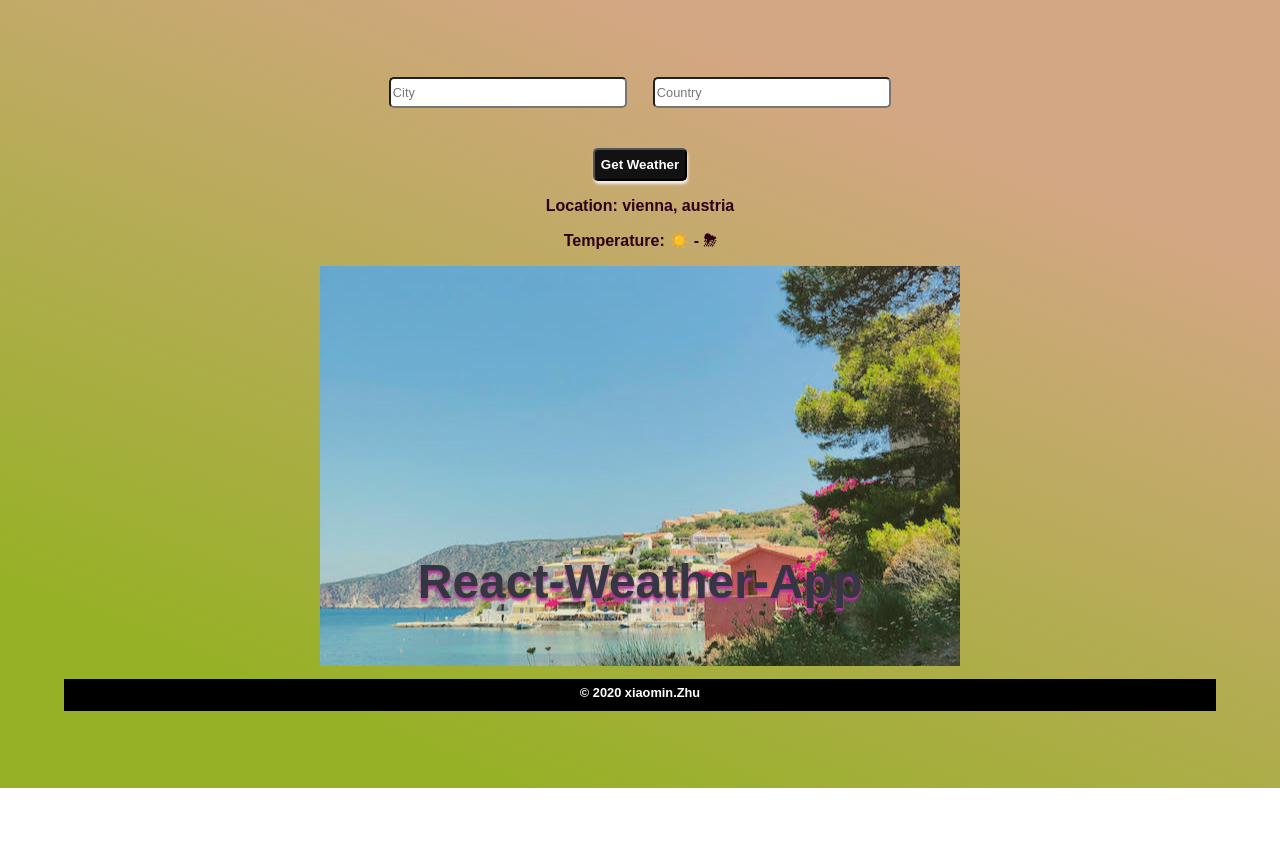
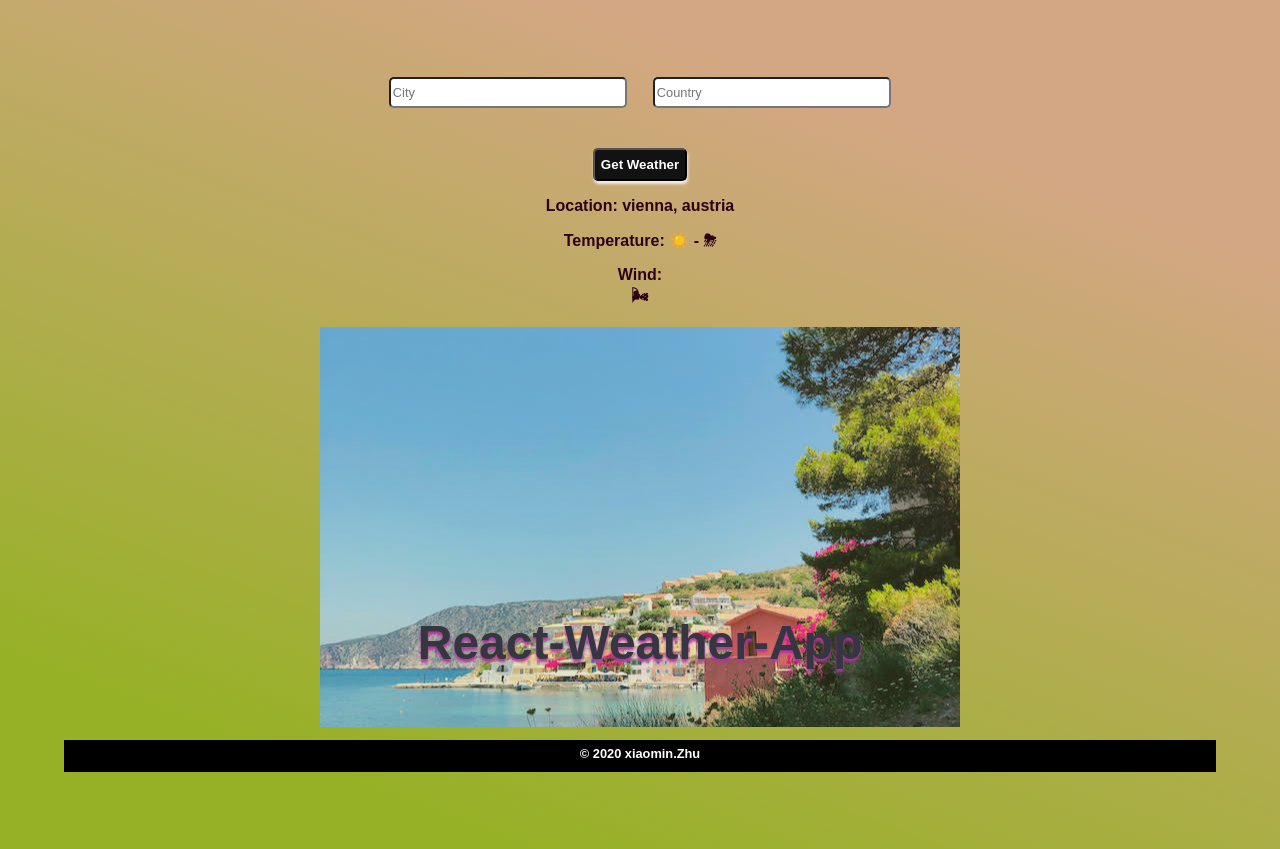
Before and after one commit to xiaominzhu88/react-weather-app, a React (Create React App) app: page / in a window 1280 px wide. Before the commit the page ends 800 px from the top, so only its background shows below. Built offline with nearby package versions, Linux system fonts and the light colour scheme; no server answers.

Commit message:
Added Wind status

```diff
--- a/src/App.js
+++ b/src/App.js
@@ -8,6 +8,7 @@ export default function App() {
   const [temperature, setTemperature] = useState('☀️ - ⛈');
   const [description, setDescription] = useState('');
   const [error, setError] = useState('');
+  const [wind, setWind] = useState('🌬');
 
   const api_key = process.env.REACT_APP_SECRET_CODE;
   // fetch the url to get city,country,temp,description
@@ -24,7 +25,7 @@ export default function App() {
     fetch(weatherURL)
       .then((res) => res.json())
       .then((data) => {
-        //console.log(data.main);
+        console.log(data);
         //log out: {temp: 281.05, feels_like: 277.33,temp....}
         //console.log(data.main.temp);
 
@@ -38,6 +39,8 @@ export default function App() {
           setCity(data.name);
           setCountry(data.sys.country);
           setDescription(data.weather[0].description);
+          setWind(`deg: ${data.wind.deg} ~ speed: ${data.wind.speed}`);
+
           setError('');
         } else {
           setError('Please complete your search...');
@@ -47,6 +50,7 @@ export default function App() {
         alert('Please check your input City/Country');
       });
   };
+  console.log(wind);
 
   return (
     <div className="App">
@@ -65,6 +69,7 @@ export default function App() {
         country={country}
         description={description}
         error={error}
+        wind={wind}
       />
       <div className="imageWeather">
         <h1>React-Weather-App</h1>
--- a/src/Weather.js
+++ b/src/Weather.js
@@ -1,17 +1,26 @@
-import React from "react";
+import React from 'react';
 
 const Weather = (props) => {
-    return(
-        <div className='weather'>
+  return (
+    <div className="weather">
+      {/* Use  Short circuit evaluation instead table*/}
+      {props.country && props.city && (
+        <p>
+          Location: {props.city}, {props.country}
+        </p>
+      )}
+      {props.temperature && <p>Temperature: {props.temperature}</p>}
+      {props.description && <p>Description: {props.description}</p>}
+      {props.wind && (
+        <p>
+          Wind: <br />
+          {props.wind}
+        </p>
+      )}
 
-        {/* Use  Short circuit evaluation instead table*/}
-        {props.country && props.city && <p>Location: {props.city}, {props.country}</p>}
-        {props.temperature && <p>Temperature:  {props.temperature}</p>}
-        {props.description && <p>Description:  {props.description}</p>}
-        {props.error && <p>{props.error}</p>}
-
+      {props.error && <p>{props.error}</p>}
     </div>
-    )
-}
+  );
+};
 
 export default Weather;
```
